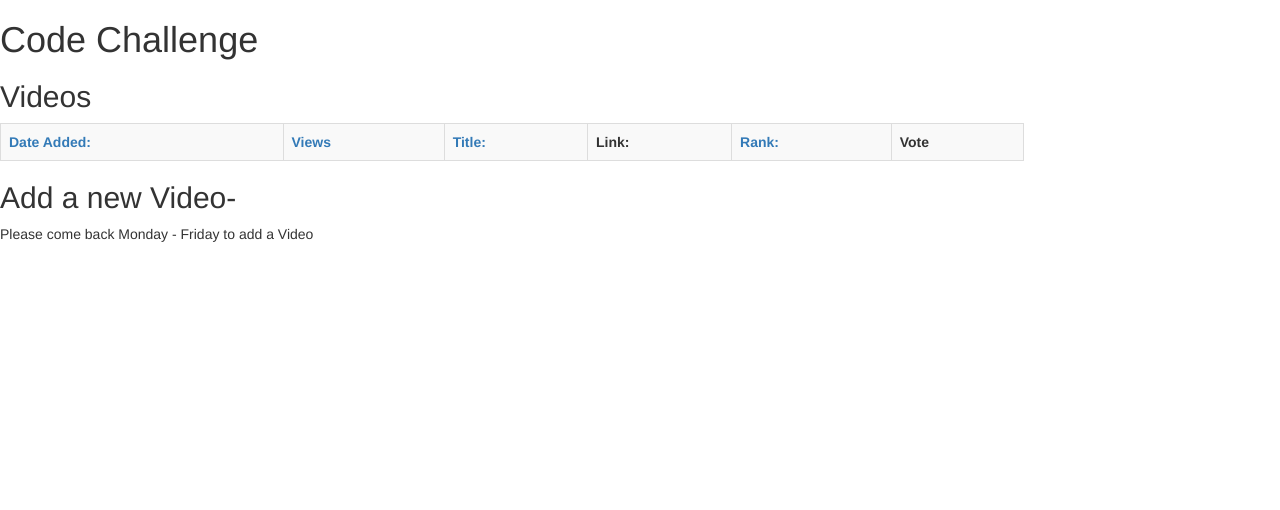
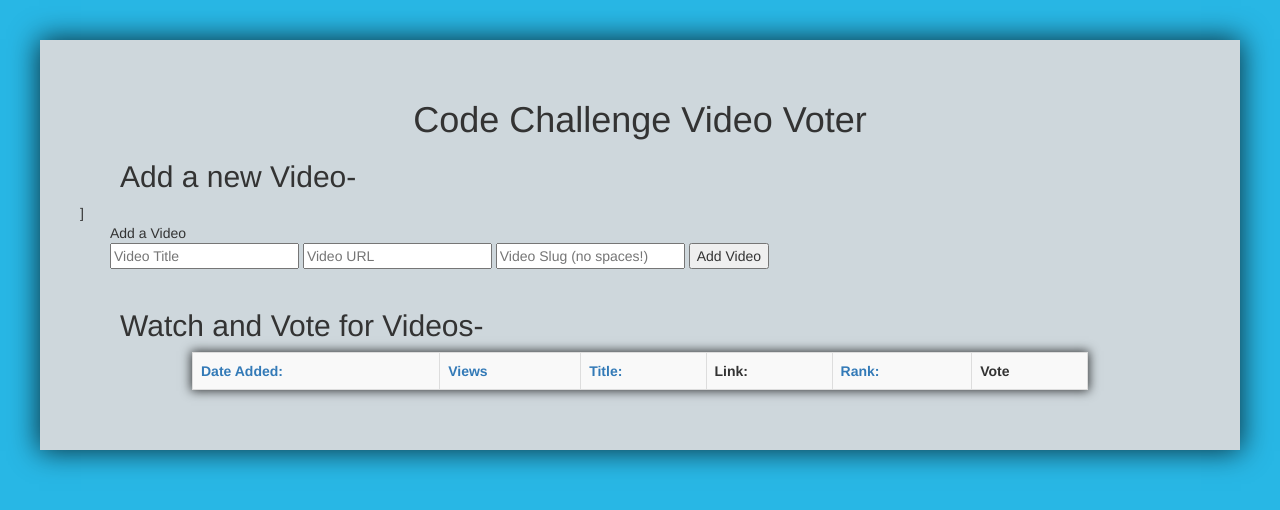
Before and after one commit to mculotta120/VideoCodeChallenge, a website: page views/index.html in a window 1280 px wide. Drawn offline with Linux system fonts and the light colour scheme; no server answers; files whose address does not match are found by name.

Commit message:
minimal styling done

```diff
--- a/public/scripts/client.js
+++ b/public/scripts/client.js
@@ -10,13 +10,14 @@ myApp.controller('videoController', [ '$scope', '$http', '$window', function( $s
   $scope.votingMessage = "Voting is Open";
   $scope.addInMessage = "Add a Video";
   $scope.inputMessage = "";
-  $scope.voteToday = "true";
+  $scope.voteToday= "true";
 
   //open voting and new video input m-f
 
 $scope.toggleVoting = function(){
   $scope.d = new Date();
-  $scope.n = $scope.d.getDay();
+  // $scope.n = $scope.d.getDay();
+  $scope.n = '5';
   // console.log($scope.n, "is the day");
   if($scope.n == "0" || $scope.n == "6"){
     $scope.votingOpen = 'false';
@@ -60,6 +61,7 @@ $scope.titleCheck = function(){
 }
 };
 
+
 $scope.addVideo = function(){
     $scope.videoTitleIn = "";
     $scope.videoURLIn = "";
@@ -87,9 +89,7 @@ $scope.addVideo = function(){
 
 }; //end addVideo
 
-  $scope.sortName     = 'name'; // set the default sort type
-  $scope.sortReverse  = false;  // set the default sort order
-
+//increase view count if link is clicked
 $scope.viewTallyUp = function( $index ){
   var url = $scope.videoArray[$index].attributes.url;
 
@@ -109,6 +109,7 @@ $scope.viewTallyUp = function( $index ){
     $window.open( url );
 };
 
+//add vote to vote_tally
 $scope.voteUp = function( $index ){
   console.log($scope.videoArray[$index].id, "id");
   $scope.videoIndex = $scope.videoArray[$index].id;
@@ -130,6 +131,7 @@ $scope.voteUp = function( $index ){
             $scope.voteToday = "false";
 };  //end voteUp
 
+//subract vote from vote tally
 $scope.voteDown = function( $index ){
   console.log($index, "vote down clicked");
   $scope.videoIndex = $scope.videoArray[$index].id;
@@ -150,6 +152,8 @@ $scope.voteDown = function( $index ){
             $scope.voteToday = "false";
 }; //end voteDown
 
+
+//sort by table headers
 $scope.predicate = 'title';
       $scope.reverse = true;
       $scope.order = function(predicate) {
--- /dev/null
+++ b/public/stylesheets/main.css
@@ -0,0 +1,29 @@
+body{
+  background-color: rgb(40, 183, 229);
+}
+main{
+  background-color: rgb(206, 215, 220);
+  margin: 40px;
+  padding: 40px;
+  box-shadow: 0px 0px 27px 1px rgba(0,0,0,0.75);
+}
+table{
+  margin: auto;
+  background-color: rgba(240, 240, 240, 0.8);
+  box-shadow: 0px 0px 10px 1px rgba(0,0,0,0.75);
+}
+h1{
+  text-align: center;
+}
+h2{
+  margin-left: 40px;
+}
+#inputMessage{
+  margin-left: 30px;
+}
+#addVideoInputs{
+margin-left: 30px;
+}
+#videoTable{
+  margin-top: 40px;
+}
--- a/views/index.html
+++ b/views/index.html
@@ -6,13 +6,27 @@
     <script src="vendors/angular.min.js" type="text/javascript"></script>
     <script src="scripts/client.js" type="text/javascript"></script>
     <link rel="stylesheet" href= "vendors/bootstrap.min.css"/>
+    <link rel="stylesheet" href= "/stylesheets/main.css"/>
   </head>
   <body>
-    <div ng-controller='videoController'>
-
-    <h1> Code Challenge </h1>
-    <div ng-controller = 'videoController' ng-init="getAllVideos()">
-    <h2> Videos </h2>
+    <main>
+      <div ng-controller = 'videoController' ng-init="getAllVideos()">
+    <h1> Code Challenge Video Voter</h1>
+      <div id= "videoInputs">
+        <h2> Add a new Video- </h2>
+         ]<div id = "inputMessage">
+            {{addInMessage}}
+            {{inputMessage}}
+          </div>
+          <div id = "addVideoInputs" ng-show="votingOpen == 'true'" >
+            <input type="text" ng-model='videoTitleIn' value="" placeholder="Video Title">
+            <input type="text" ng-model='videoURLIn' value="" placeholder="Video URL">
+            <input type="text" ng-model='videoSlugIn' value="" placeholder="Video Slug (no spaces!)">
+            <button ng-click='titleCheck()'>Add Video</button>
+          </div>
+      </div>
+      <div id="videoTable">
+    <h2> Watch and Vote for Videos- </h2>
     <table class="table table-bordered table-striped" style="width:80%" >
     <tr>
       <th><a href="" ng-click="order('attributes.created_at')">Date Added:</a></th>
@@ -23,7 +37,7 @@
       <th>Vote</th>
     </tr>
       <tr ng-repeat= "video in videoArray |  orderBy:predicate:reverse" >
-        <th>{{video.attributes.created_at}}</th>
+        <th>{{video.attributes.created_at | limitTo : 10}}</th>
         <th>{{video.attributes.view_tally}}</th>
         <th>{{video.attributes.title}}</th>
         <th> <a href="" ng-click="viewTallyUp( $index )">{{video.attributes.url}}</a></th>
@@ -39,18 +53,9 @@
         </div>
       </tr>
       </table>
-
-
-    <h2> Add a new Video- </h2>
-        {{addInMessage}}
-        {{inputMessage}}
-      <div id = "addVideoInputs" ng-show="votingOpen == 'true'" >
-        <input type="text" ng-model='videoTitleIn' value="" placeholder="Video Title">
-        <input type="text" ng-model='videoURLIn' value="" placeholder="Video URL">
-        <input type="text" ng-model='videoSlugIn' value="" placeholder="Video Slug">
-        <button ng-click='titleCheck()'>Add Video</button>
-      </div>
+    </div>
 </div>
 </div>
+</main>
   </body>
 </html>
```
